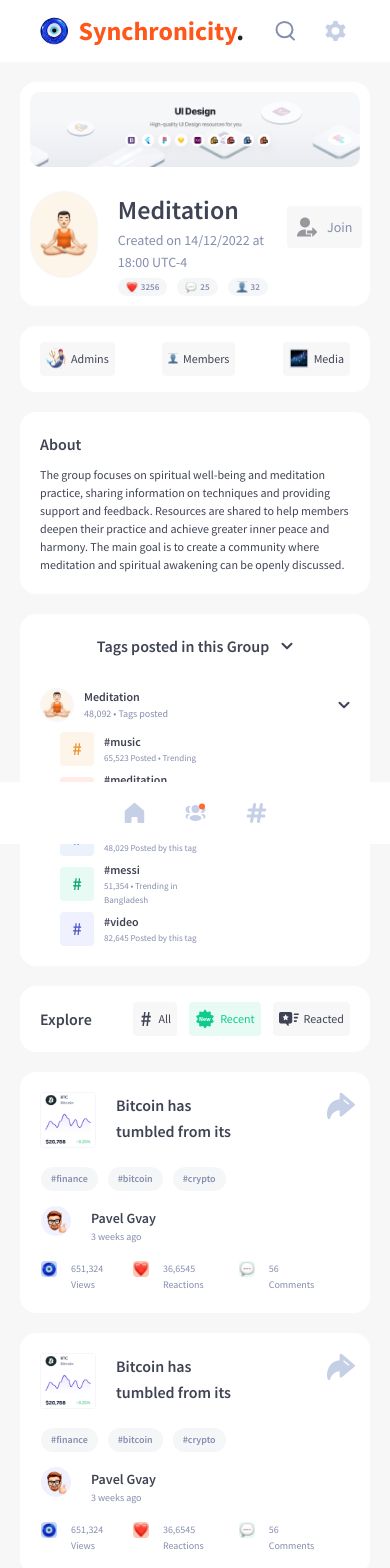
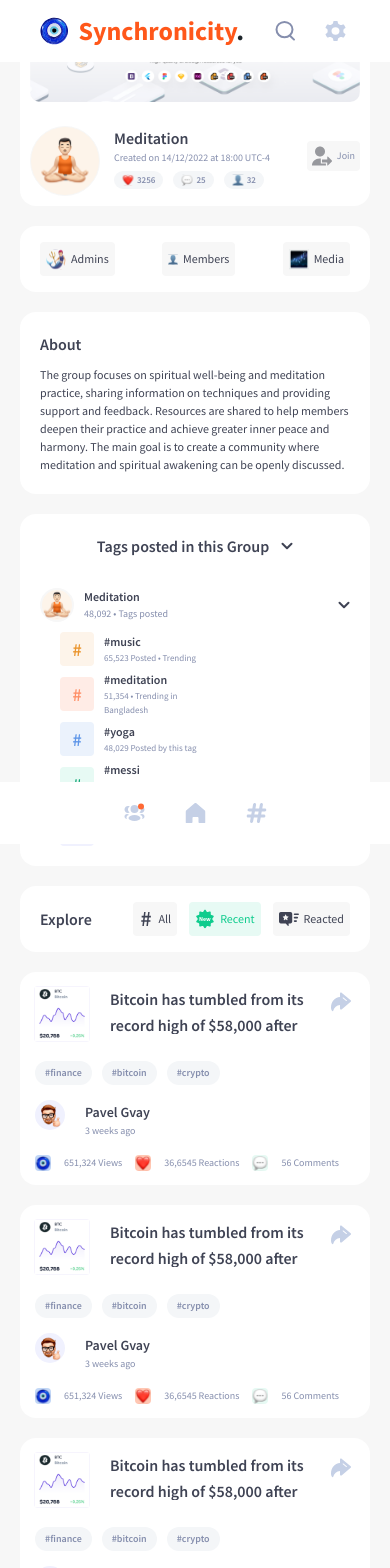
Before and after one commit to LuisBlau/Synchronicity, a Next.js app: page /group-profile in a window 390 px wide. Shown: the top 1568 px of the page. Built offline with nearby package versions, Linux system fonts and the light colour scheme.

Commit message:
fix mobile header and font size

```diff
--- a/components/Header.js
+++ b/components/Header.js
@@ -168,13 +168,13 @@ export default function Header() {
               </div>
           </div>
           <div className={styles.icons}>
-            <div className={`${styles.icon} ${router.pathname === '/'? styles.selected: ""}`} onClick={() => router.push('/')}>
+            <div className={`${styles.icon} ${styles.iconHome} ${router.pathname === '/'? styles.selected: ""}`} onClick={() => router.push('/')}>
               <HomeIconSvg className={styles.iconImg} fill={router.pathname === '/'? "#FFFFFF": "#C5D0E6"} />
             </div>
-            <div className={`${styles.icon} ${router.pathname === '/groups'? styles.selected: ""}`} onClick={() => router.push('/groups')}>
+            <div className={`${styles.icon} ${styles.iconGroups} ${router.pathname === '/groups'? styles.selected: ""}`} onClick={() => router.push('/groups')}>
               <GroupIconSvg className={styles.iconImg} fill={router.pathname === '/groups'? "#FFFFFF": "#C5D0E6"} />
             </div>
-            <div className={`${styles.icon} ${router.pathname === '/tags'? styles.selected: ""}`} onClick={() => router.push('/tags')}>
+            <div className={`${styles.icon} ${styles.iconTags} ${router.pathname === '/tags'? styles.selected: ""}`} onClick={() => router.push('/tags')}>
               <SharpIconSvg className={styles.iconImg} fill={router.pathname === '/tags'? "#FFFFFF": "#C5D0E6"} />
             </div>
           </div>
--- a/components/Header.module.css
+++ b/components/Header.module.css
@@ -1,5 +1,5 @@
 .header {
-    position: sticky;
+    position: fixed;
     top: 0;
     z-index: 3;
     height: 80px;
@@ -263,6 +263,22 @@
     .searchMobile{
         display: flex;
     }
+    .settingDropDown {
+        left: -140px;
+        height: 55px;
+        top: 40px;
+    }
+    .effect {
+        top: 40px;
+        bottom: -60px;
+        left: -150px;
+        right: 0px;
+
+    }
+    .border {
+        left: 145px;
+        top: -8px;
+    }
     .searchInputWrapper{
         display: none;
     }
@@ -276,6 +292,15 @@
         width: 100%;
         z-index: 3;
         background-color: var(--header-back-color);
+    }
+    .iconHome {
+        order: 2;
+    }
+    .iconGroups {
+        order: 1;
+    }
+    .iconTags{
+        order: 3;
     }
   }
   /*
--- a/styles/GroupProfile.module.css
+++ b/styles/GroupProfile.module.css
@@ -244,10 +244,6 @@
 .groupAvatarImg {
   width: 50px;
   height: 50px;
-}
-
-.groupInfo {
-
 }
 
 .groupName {
@@ -730,6 +726,32 @@
     width: 100%;
     max-width: 100%;
   }
+
+  .groupAvatar {
+    width: 70px;
+    height: 70px;
+    border-radius: 70px;
+    box-sizing: border-box;
+  }
+  .coverCardLeft{
+    gap: 14px;
+  }
+  .groupName {
+    font-size: 16px;
+    line-height: 24px;
+  }
+  .groupDate{
+    font-weight: 400;
+    font-size: 10px;
+    line-height: 16px;
+  }
+  .joinBtn{
+    padding: auto;
+    font-size: 10px;
+    line-height: 16px;
+    padding: 5px;
+    gap: 5px;
+  }
   .mobile .exploreCard{
     width: 100%;
   }
@@ -745,6 +767,10 @@
   .tagsCardTitle + .tagHeader{
     margin-top: 15px;
   }
+  .coverCardImg img{
+    height: 72px;
+  }
+
 
   /* Buttons */
   .exploreBtn{
@@ -753,6 +779,7 @@
   .exploreCardBtnGroup {
     gap: 12px;
   }
+
   /* profile card */
   .profileCard{
     width: 100%;
@@ -761,21 +788,30 @@
   .postHome,
   .rightGroup{
     padding: 20px;
+    padding: 14px;
   }
   .postHome .postInner img{
     width: 56px;
     height: 56px;
     border-radius: 4px;
   }
+  .postHome .postInner .postMoreIcon{
+    display: inline;
+  }
   .postHome .postInner .postMoreIcon img{
-    width: 28px;
-    height: 28px;
+    width: 20px;
+    height: 20px;
   }
   .postHome .postInner .postData {
-    width: 200px;
+    width: calc(100% - 76px);
     display: initial;
   }
+  .postHome .postInner .postData .postDataUpper{
+    justify-content: flex-start;
+    gap: 20px;
+  }
   .postHome .postInner .postData .postTitle {
+    width: calc(100% - 35px);
     font-size: 16px;
     max-height: 48px;
     overflow: hidden;
@@ -800,9 +836,14 @@
   .postHome .postInner .postData .postUser .postUserInfoWaraper{
       padding-top: 15px
   }
+
   .postHome .postInner .postData .postUser .postUserMain{
     padding-top: 5px;
   }
+  .postHome .postInner .postData .postUser .postUserMain .postActions{
+    gap: 13px;
+  }
+
   .postHome .postInner .postData .postUser .postUserMain img,
   .postHome .postInner .postData .postUser .postUserMain .postActionIcon1,
   .postHome .postInner .postData .postUser .postUserMain .postActionIcon2,
@@ -835,6 +876,7 @@
   .profileMedia img{
     /* text-align: center; */
     width: 100%;
+    height: auto;
   }
 
 }
--- a/styles/Home.module.css
+++ b/styles/Home.module.css
@@ -544,21 +544,30 @@
   .postHome,
   .rightGroup{
     padding: 20px;
+    padding: 14px;
   }
   .postHome .postInner img{
     width: 56px;
     height: 56px;
     border-radius: 4px;
   }
+  .postHome .postInner .postMoreIcon{
+    display: inline;
+  }
   .postHome .postInner .postMoreIcon img{
-    width: 28px;
-    height: 28px;
+    width: 20px;
+    height: 20px;
   }
   .postHome .postInner .postData {
-    width: 200px;
+    width: calc(100% - 76px);
     display: initial;
   }
+  .postHome .postInner .postData .postDataUpper{
+    justify-content: flex-start;
+    gap: 20px;
+  }
   .postHome .postInner .postData .postTitle {
+    width: calc(100% - 35px);
     font-size: 16px;
     max-height: 48px;
     overflow: hidden;
@@ -583,9 +592,14 @@
   .postHome .postInner .postData .postUser .postUserInfoWaraper{
       padding-top: 15px
   }
+
   .postHome .postInner .postData .postUser .postUserMain{
     padding-top: 5px;
   }
+  .postHome .postInner .postData .postUser .postUserMain .postActions{
+    gap: 13px;
+  }
+
   .postHome .postInner .postData .postUser .postUserMain img,
   .postHome .postInner .postData .postUser .postUserMain .postActionIcon1,
   .postHome .postInner .postData .postUser .postUserMain .postActionIcon2,
--- a/styles/MemberProfile.module.css
+++ b/styles/MemberProfile.module.css
@@ -615,21 +615,30 @@
   .postHome,
   .rightGroup{
     padding: 20px;
+    padding: 14px;
   }
   .postHome .postInner img{
     width: 56px;
     height: 56px;
     border-radius: 4px;
   }
+  .postHome .postInner .postMoreIcon{
+    display: inline;
+  }
   .postHome .postInner .postMoreIcon img{
-    width: 28px;
-    height: 28px;
+    width: 20px;
+    height: 20px;
   }
   .postHome .postInner .postData {
-    width: 200px;
+    width: calc(100% - 76px);
     display: initial;
   }
+  .postHome .postInner .postData .postDataUpper{
+    justify-content: flex-start;
+    gap: 20px;
+  }
   .postHome .postInner .postData .postTitle {
+    width: calc(100% - 35px);
     font-size: 16px;
     max-height: 48px;
     overflow: hidden;
@@ -654,9 +663,14 @@
   .postHome .postInner .postData .postUser .postUserInfoWaraper{
       padding-top: 15px
   }
+
   .postHome .postInner .postData .postUser .postUserMain{
     padding-top: 5px;
   }
+  .postHome .postInner .postData .postUser .postUserMain .postActions{
+    gap: 13px;
+  }
+
   .postHome .postInner .postData .postUser .postUserMain img,
   .postHome .postInner .postData .postUser .postUserMain .postActionIcon1,
   .postHome .postInner .postData .postUser .postUserMain .postActionIcon2,
```
